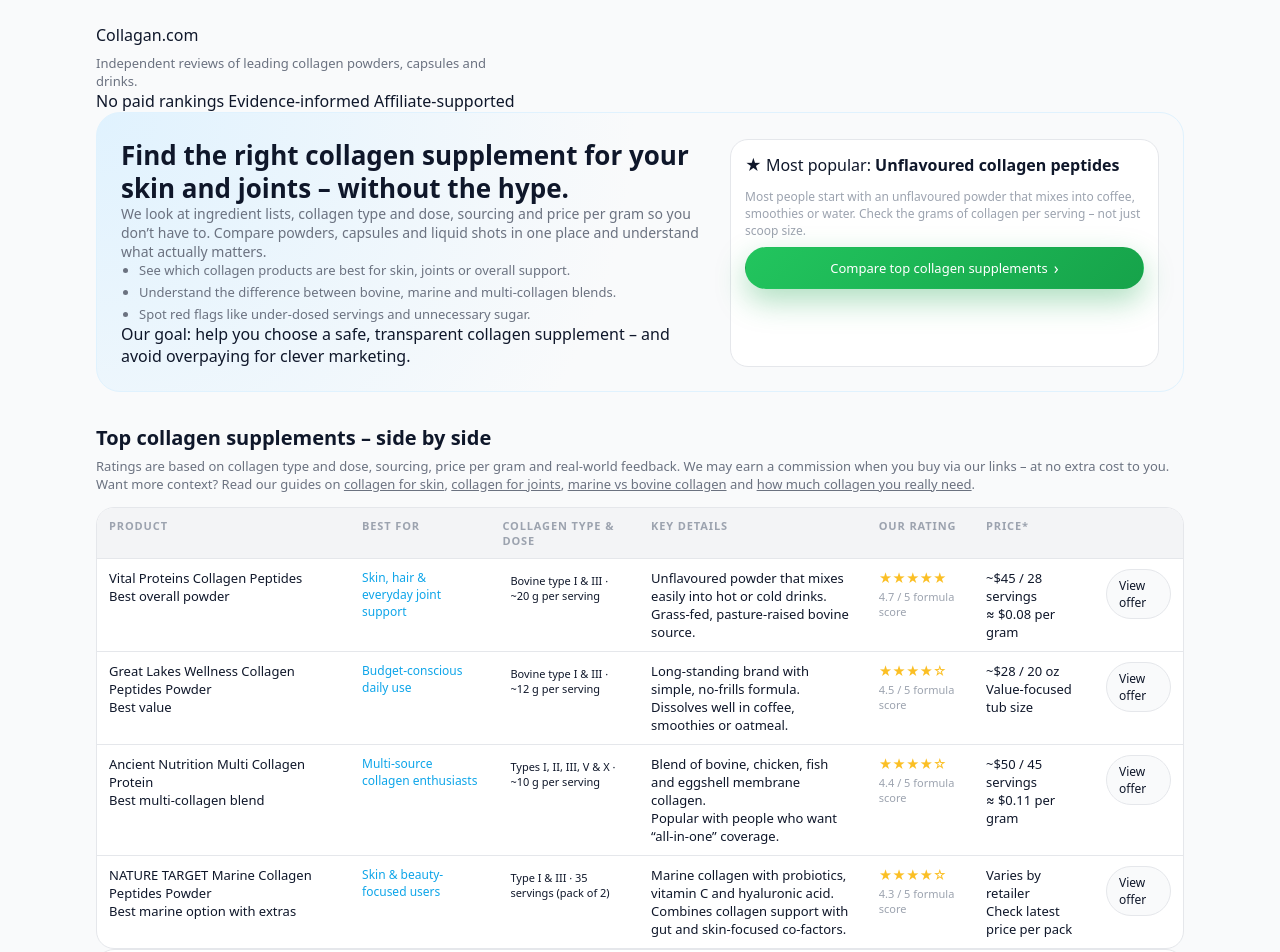
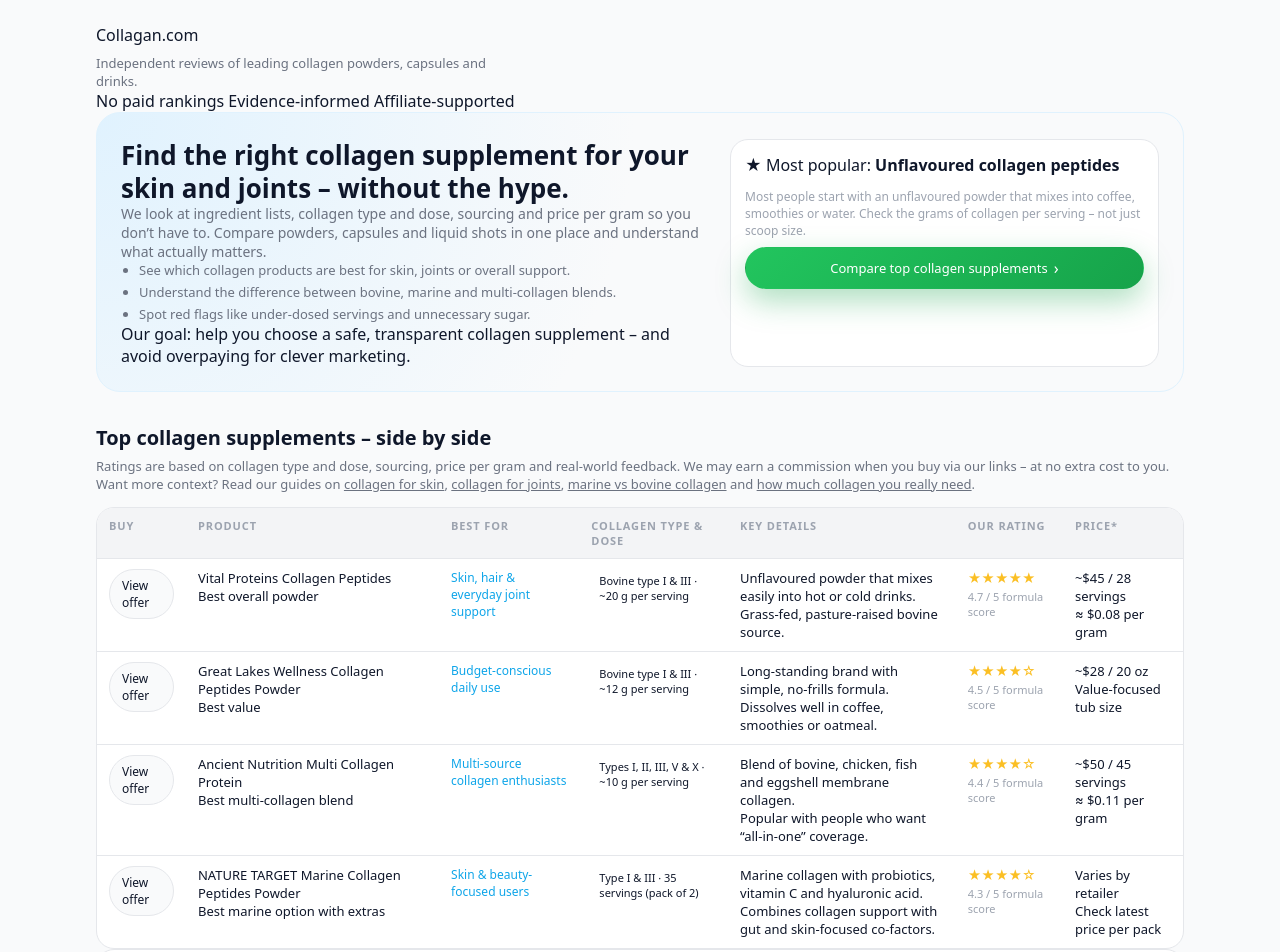
Before and after one commit to BioHealthLabs/collagan.com-site, a plain HTML site: page index.html in a window 1280 px wide. Shown: the top 952 px of the page. Drawn offline with Linux system fonts and the light colour scheme.

Commit message:
Update index.html

```diff
--- a/index.html
+++ b/index.html
@@ -135,121 +135,149 @@
                 <table>
                     <thead>
                     <tr>
+                        <th scope="col">Buy</th>
                         <th scope="col">Product</th>
                         <th scope="col">Best for</th>
                         <th scope="col">Collagen type &amp; dose</th>
                         <th scope="col">Key details</th>
                         <th scope="col">Our rating</th>
                         <th scope="col">Price*</th>
-                        <th scope="col"></th>
                     </tr>
                     </thead>
                     <tbody>
                     <tr id="vital-proteins">
-                        <td class="brand-col">
-                            Vital Proteins Collagen Peptides
-                            <div class="badge-top">Best overall powder</div>
-                        </td>
-                        <td><span class="pill-skin">Skin, hair &amp; everyday joint support</span></td>
-                        <td><span class="pill-strength">Bovine type I &amp; III · ~20 g per serving</span></td>
-                        <td>
-                            Unflavoured powder that mixes easily into hot or cold drinks.<br />
-                            Grass-fed, pasture-raised bovine source.
-                        </td>
-                        <td>
-                            <div class="stars">★★★★★</div>
-                            <div class="rating-score">4.7 / 5 formula score</div>
-                        </td>
-                        <td>
-                            <div class="price">~$45 / 28 servings</div>
-                            <div class="price-note">≈ $0.08 per gram</div>
-                        </td>
+                        <!-- Buy first -->
                         <td>
                             <a href="https://amzn.to/44d1qy0"
                                class="btn-compare" rel="nofollow sponsored" target="_blank">
                                 View offer
                             </a>
                         </td>
+                        <!-- Product -->
+                        <td class="brand-col">
+                            Vital Proteins Collagen Peptides
+                            <div class="badge-top">Best overall powder</div>
+                        </td>
+                        <!-- Best for -->
+                        <td><span class="pill-skin">Skin, hair &amp; everyday joint support</span></td>
+                        <!-- Type & dose -->
+                        <td><span class="pill-strength">Bovine type I &amp; III · ~20 g per serving</span></td>
+                        <!-- Key details -->
+                        <td>
+                            Unflavoured powder that mixes easily into hot or cold drinks.<br />
+                            Grass-fed, pasture-raised bovine source.
+                        </td>
+                        <!-- Rating -->
+                        <td>
+                            <div class="stars">★★★★★</div>
+                            <div class="rating-score">4.7 / 5 formula score</div>
+                        </td>
+                        <!-- Price -->
+                        <td>
+                            <div class="price">~$45 / 28 servings</div>
+                            <div class="price-note">≈ $0.08 per gram</div>
+                        </td>
                     </tr>
 
                     <tr id="great-lakes">
-                        <td class="brand-col">
-                            Great Lakes Wellness Collagen Peptides Powder
-                            <div class="badge-top">Best value</div>
-                        </td>
-                        <td><span class="pill-skin">Budget-conscious daily use</span></td>
-                        <td><span class="pill-strength">Bovine type I &amp; III · ~12 g per serving</span></td>
-                        <td>
-                            Long-standing brand with simple, no-frills formula.<br />
-                            Dissolves well in coffee, smoothies or oatmeal.
-                        </td>
-                        <td>
-                            <div class="stars">★★★★☆</div>
-                            <div class="rating-score">4.5 / 5 formula score</div>
-                        </td>
-                        <td>
-                            <div class="price">~$28 / 20 oz</div>
-                            <div class="price-note">Value-focused tub size</div>
-                        </td>
+                        <!-- Buy first -->
                         <td>
                             <a href="https://amzn.to/4rhefl2"
                                class="btn-compare" rel="nofollow sponsored" target="_blank">
                                 View offer
                             </a>
                         </td>
+                        <!-- Product -->
+                        <td class="brand-col">
+                            Great Lakes Wellness Collagen Peptides Powder
+                            <div class="badge-top">Best value</div>
+                        </td>
+                        <!-- Best for -->
+                        <td><span class="pill-skin">Budget-conscious daily use</span></td>
+                        <!-- Type & dose -->
+                        <td><span class="pill-strength">Bovine type I &amp; III · ~12 g per serving</span></td>
+                        <!-- Key details -->
+                        <td>
+                            Long-standing brand with simple, no-frills formula.<br />
+                            Dissolves well in coffee, smoothies or oatmeal.
+                        </td>
+                        <!-- Rating -->
+                        <td>
+                            <div class="stars">★★★★☆</div>
+                            <div class="rating-score">4.5 / 5 formula score</div>
+                        </td>
+                        <!-- Price -->
+                        <td>
+                            <div class="price">~$28 / 20 oz</div>
+                            <div class="price-note">Value-focused tub size</div>
+                        </td>
                     </tr>
 
                     <tr id="ancient-nutrition">
-                        <td class="brand-col">
-                            Ancient Nutrition Multi Collagen Protein
-                            <div class="badge-top">Best multi-collagen blend</div>
-                        </td>
-                        <td><span class="pill-skin">Multi-source collagen enthusiasts</span></td>
-                        <td><span class="pill-strength">Types I, II, III, V &amp; X · ~10 g per serving</span></td>
-                        <td>
-                            Blend of bovine, chicken, fish and eggshell membrane collagen.<br />
-                            Popular with people who want “all-in-one” coverage.
-                        </td>
-                        <td>
-                            <div class="stars">★★★★☆</div>
-                            <div class="rating-score">4.4 / 5 formula score</div>
-                        </td>
-                        <td>
-                            <div class="price">~$50 / 45 servings</div>
-                            <div class="price-note">≈ $0.11 per gram</div>
-                        </td>
+                        <!-- Buy first -->
                         <td>
                             <a href="https://amzn.to/3MeTIgA"
                                class="btn-compare" rel="nofollow sponsored" target="_blank">
                                 View offer
                             </a>
                         </td>
+                        <!-- Product -->
+                        <td class="brand-col">
+                            Ancient Nutrition Multi Collagen Protein
+                            <div class="badge-top">Best multi-collagen blend</div>
+                        </td>
+                        <!-- Best for -->
+                        <td><span class="pill-skin">Multi-source collagen enthusiasts</span></td>
+                        <!-- Type & dose -->
+                        <td><span class="pill-strength">Types I, II, III, V &amp; X · ~10 g per serving</span></td>
+                        <!-- Key details -->
+                        <td>
+                            Blend of bovine, chicken, fish and eggshell membrane collagen.<br />
+                            Popular with people who want “all-in-one” coverage.
+                        </td>
+                        <!-- Rating -->
+                        <td>
+                            <div class="stars">★★★★☆</div>
+                            <div class="rating-score">4.4 / 5 formula score</div>
+                        </td>
+                        <!-- Price -->
+                        <td>
+                            <div class="price">~$50 / 45 servings</div>
+                            <div class="price-note">≈ $0.11 per gram</div>
+                        </td>
                     </tr>
 
                     <tr id="marine-collagen">
-                        <td class="brand-col">
-                            NATURE TARGET Marine Collagen Peptides Powder
-                            <div class="badge-top">Best marine option with extras</div>
-                        </td>
-                        <td><span class="pill-skin">Skin &amp; beauty-focused users</span></td>
-                        <td><span class="pill-strength">Type I &amp; III · 35 servings (pack of 2)</span></td>
-                        <td>
-                            Marine collagen with probiotics, vitamin C and hyaluronic acid.<br />
-                            Combines collagen support with gut and skin-focused co-factors.
-                        </td>
-                        <td>
-                            <div class="stars">★★★★☆</div>
-                            <div class="rating-score">4.3 / 5 formula score</div>
-                        </td>
-                        <td>
-                            <div class="price">Varies by retailer</div>
-                            <div class="price-note">Check latest price per pack</div>
-                        </td>
+                        <!-- Buy first -->
                         <td>
                             <a href="https://amzn.to/3McN1f2"
                                class="btn-compare" rel="nofollow sponsored" target="_blank">
                                 View offer
                             </a>
+                        </td>
+                        <!-- Product -->
+                        <td class="brand-col">
+                            NATURE TARGET Marine Collagen Peptides Powder
+                            <div class="badge-top">Best marine option with extras</div>
+                        </td>
+                        <!-- Best for -->
+                        <td><span class="pill-skin">Skin &amp; beauty-focused users</span></td>
+                        <!-- Type & dose -->
+                        <td><span class="pill-strength">Type I &amp; III · 35 servings (pack of 2)</span></td>
+                        <!-- Key details -->
+                        <td>
+                            Marine collagen with probiotics, vitamin C and hyaluronic acid.<br />
+                            Combines collagen support with gut and skin-focused co-factors.
+                        </td>
+                        <!-- Rating -->
+                        <td>
+                            <div class="stars">★★★★☆</div>
+                            <div class="rating-score">4.3 / 5 formula score</div>
+                        </td>
+                        <!-- Price -->
+                        <td>
+                            <div class="price">Varies by retailer</div>
+                            <div class="price-note">Check latest price per pack</div>
                         </td>
                     </tr>
 
```
